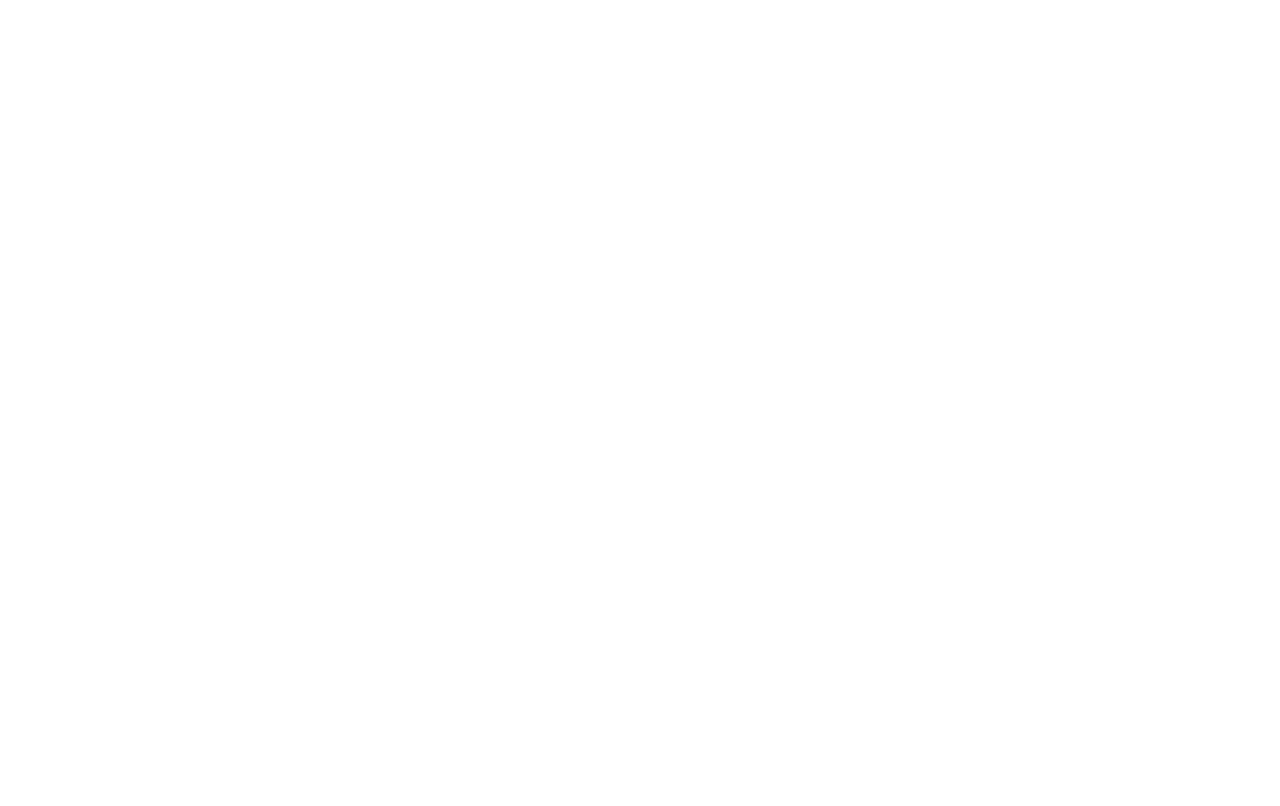
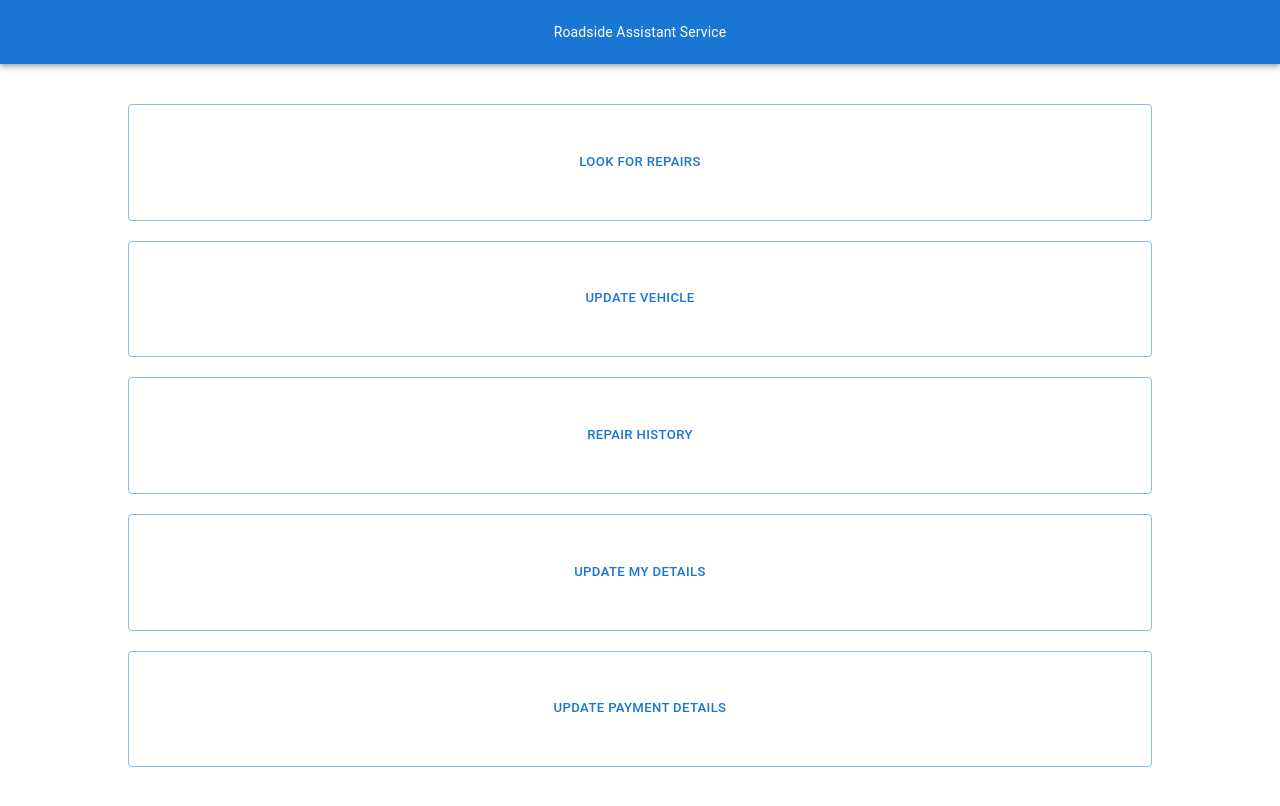
Before and after one commit to ZHIFA-CHIU/CSIT314-Project, a React (Create React App) app in the folder FrontEnd/: page /TechnicianDashboard in a window 1280 px wide. Before the commit this address had no page. Shown: the top 806 px of the page. Built offline with nearby package versions, Linux system fonts and the light colour scheme.

Commit message:
Created Technician dashboard with buttons, no active navigation yet

```diff
--- /dev/null
+++ b/FrontEnd/src/components/TechnicianDashboardContent/TechnicianDashboard.css
@@ -0,0 +1,9 @@
+#container{
+    width: 80%;
+    height: 90vh;
+    margin: 0 auto;
+    margin-top: 40px;
+
+    display: flex;
+    flex-direction: column;
+}
--- /dev/null
+++ b/FrontEnd/src/components/TechnicianDashboardContent/index.jsx
@@ -0,0 +1,45 @@
+import React from 'react';
+import { useNavigate } from 'react-router-dom';
+import { Button } from '@mui/material'
+import "./TechnicianDashboard.css";
+
+
+const TechnicianDashboard = () => {
+    const navigate = useNavigate();
+
+    const navLookForRepair = (e) => {
+        //navigate('/');
+    }
+
+    const navUpdateVehicle = (e) => {
+        //navigate('/');
+    }
+
+    const navRepairHistory = (e) => {
+        //navigate('/');
+    }
+
+    const navUpdateDetails = (e) => {
+        //navigate('/');
+    }
+
+    const navUpdatePayDetails = (e) => {
+        //navigate('/');
+    }
+
+    return (
+        <div id='container'>
+            <Button variant="outlined" size='large' style={{ height: "16.2%"}} onClick={navLookForRepair}>Look for Repairs</Button><br />
+
+            <Button variant="outlined" size='large' style={{ height: "16.2%"}} onClick={navUpdateVehicle}>Update Vehicle</Button><br />
+
+            <Button variant="outlined" size="large" style={{ height: "16.2%"}} onClick={navRepairHistory}>Repair History</Button><br />
+
+            <Button variant="outlined" size='large' style={{ height: "16.2%"}} onClick={navUpdateDetails}>Update My Details</Button><br />
+
+            <Button variant="outlined" size='large' style={{ height: "16.2%"}} onClick={navUpdatePayDetails}>Update Payment Details</Button><br />
+        </div>
+    );
+}
+
+export default TechnicianDashboard;
--- /dev/null
+++ b/FrontEnd/src/pages/TechnicianDashboard/index.jsx
@@ -0,0 +1,12 @@
+import React from 'react'
+import Banner from '../../components/Banner'
+import TechnicianDashboardContent from '../../components/TechnicianDashboardContent/index.jsx'
+
+export default function TechnicianDashboard() {
+    return (
+        <div className='techniciandashboard-page'>
+            <Banner />
+            <TechnicianDashboardContent />
+        </div>
+    )
+}
--- a/FrontEnd/src/routes/index.js
+++ b/FrontEnd/src/routes/index.js
@@ -3,6 +3,7 @@
 import Login from "../pages/Login";
 import Signup from "../pages/Signup";
 import CreateAccountTechnician from "../pages/CreateAccountTechnician/CreateAccountTechnician";
+import TechnicianDashboard from "../pages/TechnicianDashboard";
 
 export default [
     {
@@ -22,6 +23,10 @@
         element: <CreateAccountTechnician />
     },
     {
+        path: "TechnicianDashboard",
+        element: <TechnicianDashboard />
+    },
+    {
         path: "/",
         element: <Navigate to="/home" />
     }
```
